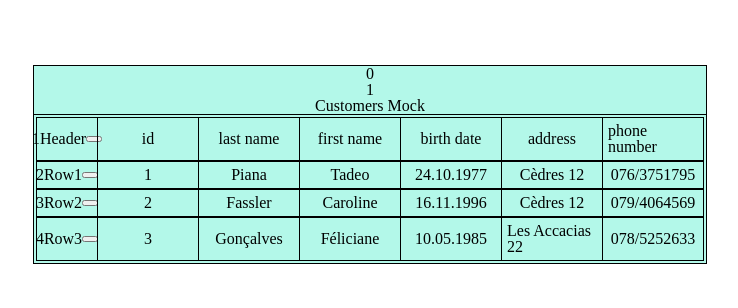
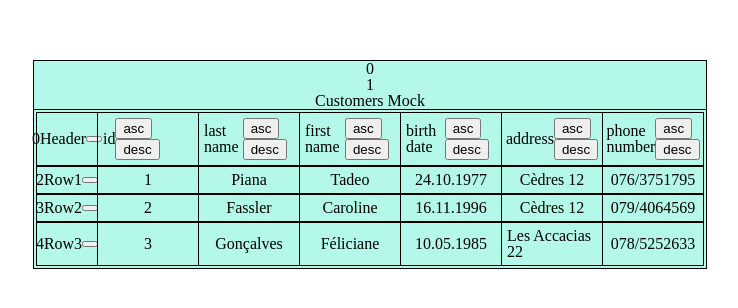
Before and after one commit to binaryjack/redux-toolkit-rtk-query, a React (Create React App) app: page / in a window 1280 px wide. Shown: the part 236-544 px from the top of the page, without its empty margins (270-1008 px from the left). Built offline with nearby package versions, Linux system fonts and the light colour scheme.

Commit message:
Wip sorting

```diff
--- a/src/table/column/Column.tsx
+++ b/src/table/column/Column.tsx
@@ -1,17 +1,40 @@
-import { FC } from 'react'
-import { ColumnDataModel } from '../../model/tableModel'
-import "./Column.scss"
+import { FC } from 'react';
+import { ColumnDataModel } from '../../model/tableModel';
+import './Column.scss';
 
 export type ColumnsProps = {
-    column: ColumnDataModel
-}
+  column: ColumnDataModel;
+  sortColumn?: (columnNumber: number, direction: string) => void;
+};
 
-const Column: FC<ColumnsProps> = ({ column }) => {
+const Column: FC<ColumnsProps> = ({ column, sortColumn }) => {
+  const sortUpHandler = () => {
+    if (!sortColumn) return;
+    sortColumn(column.order, 'asc');
+  };
 
-    return <div className="column-container">
-        {column.label}
+  const sortDownHandler = () => {
+    if (!sortColumn) return;
+    sortColumn(column.order, 'desc');
+  };
+
+  const renderSortingButtons = () =>
+    sortColumn && (
+      <div>
+        <button id={`btn-sort-up-${column.label}`} onClick={sortUpHandler}>
+          asc
+        </button>
+        <button id={`btn-sort-down-${column.label}`} onClick={sortDownHandler}>
+          desc
+        </button>
+      </div>
+    );
+
+  return (
+    <div className="column-container">
+      {column.label} {renderSortingButtons()}
     </div>
-}
+  );
+};
 
-
-export default Column
+export default Column;
--- a/src/table/columns/Columns.tsx
+++ b/src/table/columns/Columns.tsx
@@ -1,20 +1,26 @@
-import { FC } from 'react'
-import { RowDataModel } from '../../model/tableModel'
-import Column from '../column/Column'
-import "./Columns.scss"
+import { FC } from 'react';
+import { RowDataModel } from '../../model/tableModel';
+import Column from '../column/Column';
+import './Columns.scss';
 
 export type ColumnsProps = {
-    rowIndex: number
-    row: RowDataModel
-}
+  rowIndex: number;
+  row: RowDataModel;
+  sortColumn?: (columnNumber: number, direction: string) => void;
+};
 
-const Columns: FC<ColumnsProps> = ({ row, rowIndex }) => {
+const Columns: FC<ColumnsProps> = ({ row, rowIndex, sortColumn }) => {
+  return (
+    <div className="row-columns">
+      {row.columns.map((column, columnIndex) => (
+        <Column
+          key={`${rowIndex}${columnIndex}`}
+          column={column}
+          sortColumn={sortColumn}
+        />
+      ))}
+    </div>
+  );
+};
 
-    return <div className='row-columns'>
-        {row.columns.map((column, columnIndex) =>
-            <Column key={`${rowIndex}${columnIndex}`} column={column} />
-        )}
-    </div>
-}
-
-export default Columns
+export default Columns;
--- a/src/table/rowContainer/RowContainer.tsx
+++ b/src/table/rowContainer/RowContainer.tsx
@@ -1,30 +1,60 @@
-import { FC, useContext } from 'react'
-import { RowDataModel } from '../../model/tableModel'
-import Columns from '../columns/Columns'
-import RowHeader from '../rowHeader/RowHeader'
-import { TableContext } from '../tableContext'
-import "./RowContainer.scss"
+import {
+  DetailedHTMLProps,
+  DragEventHandler,
+  FC,
+  HTMLAttributes,
+  useContext,
+} from 'react';
+import { RowDataModel } from '../../model/tableModel';
+import Columns from '../columns/Columns';
+import RowHeader from '../rowHeader/RowHeader';
+import { TableContext } from '../tableContext';
+import './RowContainer.scss';
 
 export type RowContainerProps = {
-    rowIndex: number
-    row: RowDataModel
-}
+  rowIndex: number;
+  row: RowDataModel;
+  sortColumn?: (columnNumber: number, direction: string) => void;
+  dropHandler?: (
+    event: React.DragEvent<HTMLDivElement>,
+    data: RowDataModel,
+  ) => void;
+  dragStartHandler?: (
+    event: React.DragEvent<HTMLDivElement>,
+    data: RowDataModel,
+  ) => void;
+  allowDrop?: (
+    event: React.DragEvent<HTMLDivElement>,
+    data: RowDataModel,
+  ) => boolean;
+  draggable?: boolean;
+};
 
-const RowContainer: FC<RowContainerProps> = ({ rowIndex, row }) => {
+const RowContainer: FC<RowContainerProps> = ({
+  rowIndex,
+  row,
+  sortColumn,
+  dropHandler,
+  dragStartHandler,
+  allowDrop,
+  draggable,
+}) => {
+  // const { onDrop } = useContext(TableContext)
 
-    const { onDrop } = useContext(TableContext)
+  return (
+    <div
+      draggable={draggable}
+      onDragStart={
+        dragStartHandler ? (event) => dragStartHandler(event, row) : undefined
+      }
+      onDrop={dropHandler ? (event) => dropHandler(event, row) : undefined}
+      onDragOver={allowDrop ? (event) => allowDrop(event, row) : undefined}
+      className="row-container"
+    >
+      <RowHeader row={row} />
+      <Columns rowIndex={rowIndex} row={row} sortColumn={sortColumn} />
+    </div>
+  );
+};
 
-
-
-
-    return <div draggable onDrop={(obj) => onDrop(obj.currentTarget, row.id)} className='row-container'>
-        <RowHeader row={row} />
-        <Columns rowIndex={rowIndex} row={row} />
-
-    </div>
-
-
-}
-
-
-export default RowContainer
+export default RowContainer;
--- a/src/table/rowHeader/RowHeader.tsx
+++ b/src/table/rowHeader/RowHeader.tsx
@@ -1,24 +1,21 @@
-import { FC } from 'react'
-import { RowDataModel } from '../../model/tableModel'
-import "./RowHeader.scss"
+import { FC } from 'react';
+import { RowDataModel } from '../../model/tableModel';
+import './RowHeader.scss';
 
 export type RowHeaderProps = {
-    row: RowDataModel
-}
+  row: RowDataModel;
+};
 
 const RowHeader: FC<RowHeaderProps> = ({ row }) => {
+  const selectionHandler = () => {};
 
+  return (
+    <div className="row-header">
+      <span>{row.id} </span>
+      <span>{row.label} </span>
+      <button onClick={selectionHandler} />
+    </div>
+  );
+};
 
-    const selectionHandler = () => {
-
-    }
-
-    return <div className='row-header'>
-        <span>{row.id}    </span>
-        <span>{row.label}    </span>
-        <button onClick={selectionHandler} />
-    </div>
-}
-
-
-export default RowHeader
+export default RowHeader;
--- a/src/table/rowsContainer/RowsContainer.tsx
+++ b/src/table/rowsContainer/RowsContainer.tsx
@@ -1,22 +1,99 @@
-import { FC } from 'react'
-import { RowDataModel } from '../../model/tableModel'
-import RowContainer from '../rowContainer/RowContainer'
-import "./RowsContainer.scss"
-
+import { FC, useEffect, useState } from 'react';
+import { RowDataModel } from '../../model/tableModel';
+import RowContainer from '../rowContainer/RowContainer';
+import './RowsContainer.scss';
 
 export type RowsContainersProps = {
-    rows: RowDataModel[]
-}
+  rows: RowDataModel[];
+  sortRows: () => void;
+  sortAction: (draggedRowId: number, targetRowId: number) => void;
+  sortColumn: (columnNumber: number, direction: string) => void;
+};
 
-const RowsContainers: FC<RowsContainersProps> = ({ rows }) => {
+const RowsContainers: FC<RowsContainersProps> = ({
+  rows,
+  sortRows,
+  sortAction,
+  sortColumn,
+}) => {
+  const [draggedRow, setDraggedRow] = useState<RowDataModel | undefined>(
+    undefined,
+  );
 
+  const [header, setHeader] = useState<RowDataModel | undefined>(undefined);
 
-    return <div className='rows-container'>
-        {rows.map((row, rowIndex) =>
-            <RowContainer key={rowIndex} row={row} rowIndex={rowIndex} />
-        )}
+  const [body, setBody] = useState<RowDataModel[] | undefined>(undefined);
+
+  useEffect(() => {
+    setHeader(rows.find((o) => o.label === 'Header'));
+    setBody(rows.filter((o) => o.label !== 'Header'));
+  }, [rows]);
+
+  const dragStartHandler = (
+    event: React.DragEvent<HTMLDivElement>,
+    data: RowDataModel,
+  ): void => {
+    event.dataTransfer.setData('draggtedrow', JSON.stringify(data));
+
+    //console.log('dragStartHandler  event', event);
+
+    setDraggedRow(data);
+  };
+
+  const dropHandler = (
+    event: React.DragEvent<HTMLDivElement>,
+    target: RowDataModel,
+  ): void => {
+    const storedData = event.dataTransfer.getData('draggtedrow');
+
+    const source = JSON.parse(storedData) as RowDataModel;
+
+    //console.log('dropHandler  event  target  data1', event, target, source);
+
+    sortAction(source.id, target.id);
+
+    setDraggedRow(undefined);
+    event.dataTransfer.clearData('draggtedrow');
+    event.preventDefault();
+  };
+
+  // This makes the third box become droppable
+  const allowDrop = (
+    event: React.DragEvent<HTMLDivElement>,
+    data: RowDataModel,
+  ): boolean => {
+    // console.log('allowDrop', draggedRow);
+    if (draggedRow) {
+      if (data.label === 'Header' || draggedRow.id === data.id) {
+        return false;
+      }
+    }
+    event.preventDefault();
+    return true;
+  };
+
+  return (
+    <div className="rows-container">
+      {header && body && (
+        <>
+          <div className="rows-header">
+            {<RowContainer row={header} rowIndex={0} sortColumn={sortColumn} />}
+          </div>
+          {body.map((row, rowIndex) => (
+            <RowContainer
+              key={rowIndex}
+              row={row}
+              rowIndex={rowIndex}
+              dragStartHandler={dragStartHandler}
+              dropHandler={dropHandler}
+              allowDrop={allowDrop}
+              draggable
+            />
+          ))}
+        </>
+      )}
     </div>
-}
+  );
+};
 
-
-export default RowsContainers
+export default RowsContainers;
--- a/src/table/tableContainer/TableContainer.tsx
+++ b/src/table/tableContainer/TableContainer.tsx
@@ -1,19 +1,137 @@
-import { FC } from 'react'
-import { TableDataModel } from '../../model/tableModel'
-import RowsContainer from '../rowsContainer/RowsContainer'
-import "./TableContainer.scss"
+import { FC, useEffect, useState } from 'react';
+import { RowDataModel, TableDataModel } from '../../model/tableModel';
+import RowsContainer from '../rowsContainer/RowsContainer';
+import './TableContainer.scss';
 
 export type TableContainerProps = {
-    data: TableDataModel
-}
+  data: TableDataModel;
+};
+
+var compareIntegers = (a: RowDataModel, b: RowDataModel) => {
+  if (a.id < b.id) {
+    return 1;
+  }
+  if (a.id > b.id) {
+    return -1;
+  }
+  return 0;
+};
+
+var compareNumberColumn = (
+  a: RowDataModel,
+  b: RowDataModel,
+  columnNumber: number,
+): 1 | 0 | -1 => {
+  if (!a || !b) return 0;
+
+  if (a.id === 0 || b.id === 0) return 0;
+
+  const aValue = +a.columns[columnNumber].label!;
+  const bValue = +b.columns[columnNumber].label!;
+  if (!aValue || !bValue) return 0;
+
+  if (aValue < bValue) {
+    return -1;
+  }
+  if (aValue > bValue) {
+    return 1;
+  }
+  return 0;
+};
+
+const tracing = (table: TableDataModel) => {
+  let trace = '';
+
+  for (let i: number = 1; i < table.rows.length; i++) {
+    trace += `source: ${table.rows[i].id} ${table.rows[i].columns[0].label} ${table.rows[i].columns[1].label}  ${table.rows[i].columns[2].label} ${table.rows[i].columns[3].label}\r\n `;
+  }
+
+  console.log(trace);
+};
 
 const TableContainer: FC<TableContainerProps> = ({ data }) => {
+  const [innerData, setInnerData] = useState<TableDataModel | undefined>(
+    undefined,
+  );
 
+  const sortColumn = (columnNumber: number, direction: string): void => {
+    console.log('sort Column', columnNumber, direction);
 
+    const newTable = {
+      ...data,
+      rows: [...data.rows].sort((a, b) =>
+        compareNumberColumn(a, b, columnNumber),
+      ),
+    };
 
-    return <div className='table-container'>
-        <RowsContainer rows={data.rows} />
+    setInnerData((_store) => (_store = newTable));
+
+    console.log(tracing(newTable));
+  };
+
+  const sortAction = (draggedRowId: number, targetRowId: number) => {
+    if (!innerData) return;
+    const source = innerData.rows.find((o) => o.id === draggedRowId);
+    const target = innerData.rows.find((o) => o.id === targetRowId);
+
+    if (!source || !target) return;
+
+    source.id = targetRowId;
+    target.id = draggedRowId;
+
+    const newTable = {
+      ...data,
+      rows: [
+        source,
+        target,
+        ...data.rows.filter((o) => o.id !== source.id && o.id !== target.id),
+      ].sort(compareIntegers),
+    };
+
+    setInnerData((_store) => (_store = newTable));
+
+    const newSource = newTable.rows[draggedRowId - 1];
+    const newTarget = newTable.rows[targetRowId - 1];
+
+    // const trace =
+    //   `source: ${source.id} ${source.columns[2].label} \r\n ` +
+    //   `target: ${target.id} ${target.columns[2].label} \r\n ` +
+    //   `--------------------------------------------------------  \r\n` +
+    //   `new source: ${newSource.id} ${newSource.columns[2].label} \r\n ` +
+    //   `new target: ${newTarget.id} ${newTarget.columns[2].label} \r\n `;
+  };
+
+  const sortRows = () => {
+    if (!innerData) return;
+    const newTable: TableDataModel = {
+      ...data,
+      rows: innerData.rows.sort(),
+    };
+    console.log(newTable.rows);
+    setInnerData((_store) => (_store = newTable));
+  };
+
+  const setRows = () => setInnerData(data);
+
+  useEffect(() => {
+    setRows();
+    sortRows();
+  }, []);
+
+  return (
+    <div className="table-container">
+      {innerData ? (
+        <RowsContainer
+          rows={innerData.rows}
+          sortRows={sortRows}
+          sortAction={sortAction}
+          sortColumn={sortColumn}
+        />
+      ) : (
+        <div>No data</div>
+      )}
     </div>
-}
+  );
+};
 
-export default TableContainer
+export default TableContainer;
```
Also changed, not shown: src/table/TableUtils.ts (+66 -51 lines).
